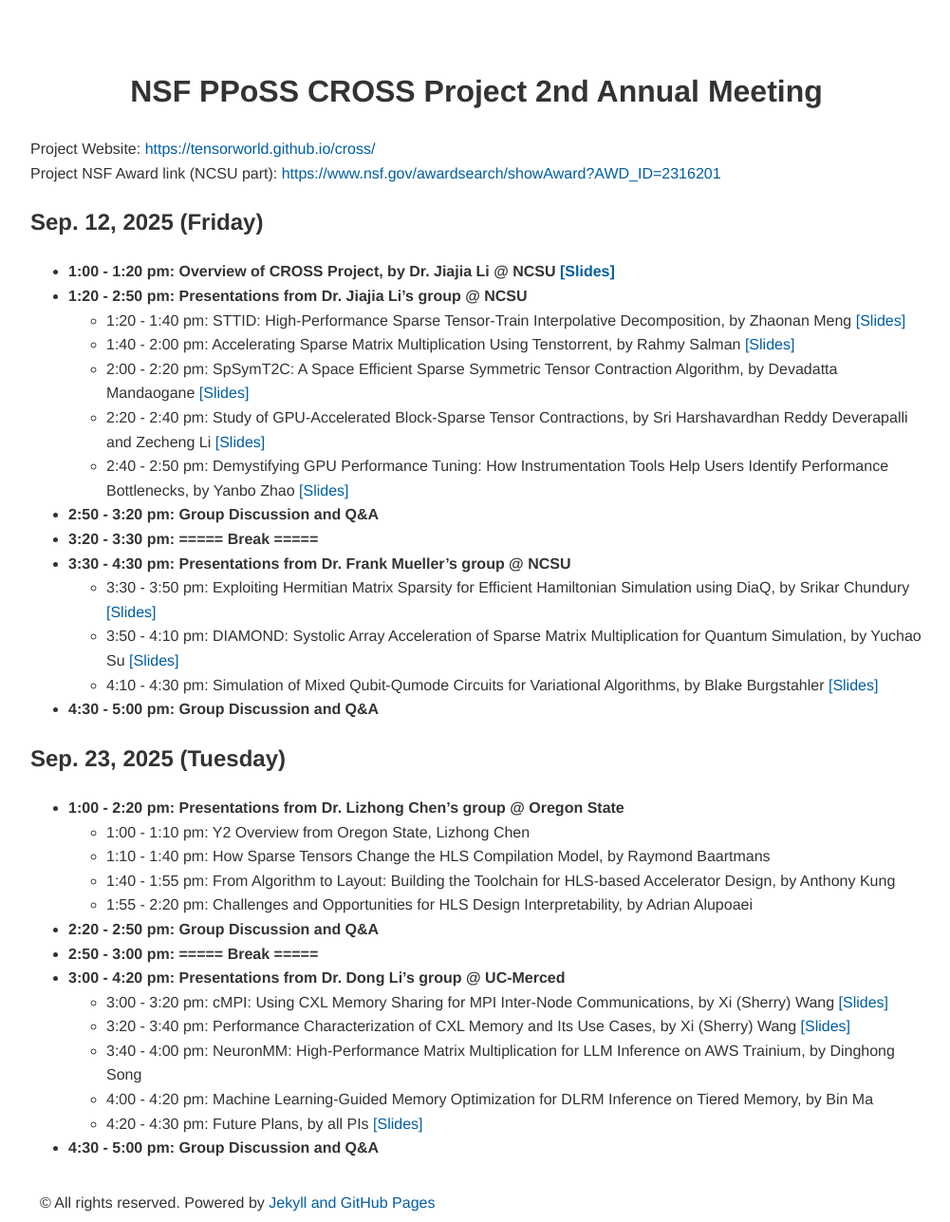
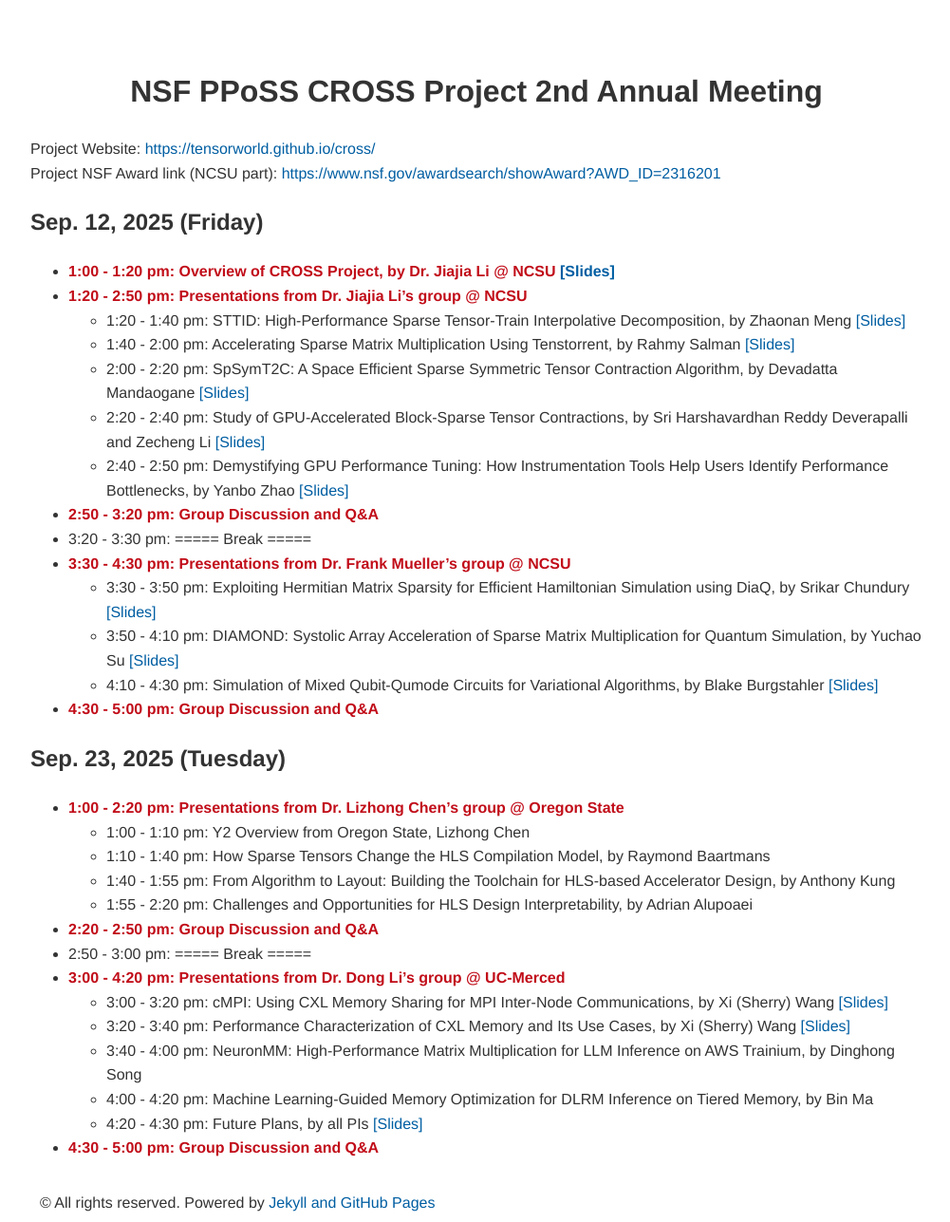
Before and after one commit to tensorworld/cross, a Jekyll site: the page built from static/files/annual-meeting-2025.html, in a window 1280 px wide. Shown: the whole page at 95% size, without its empty margins (138-1139 px from the left). Built offline with Jekyll 4.4.1, drawn with Linux system fonts in a browser that asks for light colours; nearby versions of some CDN libraries; some web fonts are replaced.

Commit message:
minor change

```diff
--- a/static/css/layout.css
+++ b/static/css/layout.css
@@ -41,6 +41,11 @@ a:hover,
 a:focus {
     color: #002f55;
     text-decoration: underline;
+}
+
+strong {
+    font-weight: bolder;
+    color: #c10d19;
 }
 
 p, address {
--- a/static/files/annual-meeting-2025.html
+++ b/static/files/annual-meeting-2025.html
@@ -22,7 +22,7 @@ Project NSF Award link (NCSU part): <a href="https://www.nsf.gov/awardsearch/sho
     </ul>
   </li>
   <li><strong>2:50 - 3:20 pm: Group Discussion and Q&A</strong></li>
-  <li><strong>3:20 - 3:30 pm: ===== Break =====</strong></li>
+  <li>3:20 - 3:30 pm: ===== Break =====</li>
   <li><strong>3:30 - 4:30 pm: Presentations from Dr. Frank Mueller’s group @ NCSU</strong>
     <ul>
       <li>3:30 - 3:50 pm: Exploiting Hermitian Matrix Sparsity for Efficient Hamiltonian Simulation using DiaQ, by Srikar Chundury <a href="https://docs.google.com/presentation/d/1zlblkw0d2tf4pXLYrjbSIvgoEYf0VEqV/edit?usp=sharing&ouid=117110853322752096355&rtpof=true&sd=true" target="_blank" rel="noopener noreferrer">[Slides]</a></li>
@@ -44,7 +44,7 @@ Project NSF Award link (NCSU part): <a href="https://www.nsf.gov/awardsearch/sho
     </ul>
   </li>
   <li><strong>2:20 - 2:50 pm: Group Discussion and Q&A</strong></li>
-  <li><strong>2:50 - 3:00 pm: ===== Break =====</strong></li>
+  <li>2:50 - 3:00 pm: ===== Break =====</li>
   <li><strong>3:00 - 4:20 pm: Presentations from Dr. Dong Li’s group @ UC-Merced</strong>
     <ul>
       <li>3:00 - 3:20 pm: cMPI: Using CXL Memory Sharing for MPI Inter-Node Communications, by Xi (Sherry) Wang <a href="https://docs.google.com/presentation/d/1z-yEo4RVYIf97p8V7CQGuyW4km5ARXvK/edit?usp=sharing&ouid=117110853322752096355&rtpof=true&sd=true" target="_blank" rel="noopener noreferrer">[Slides]</a></li>
```
